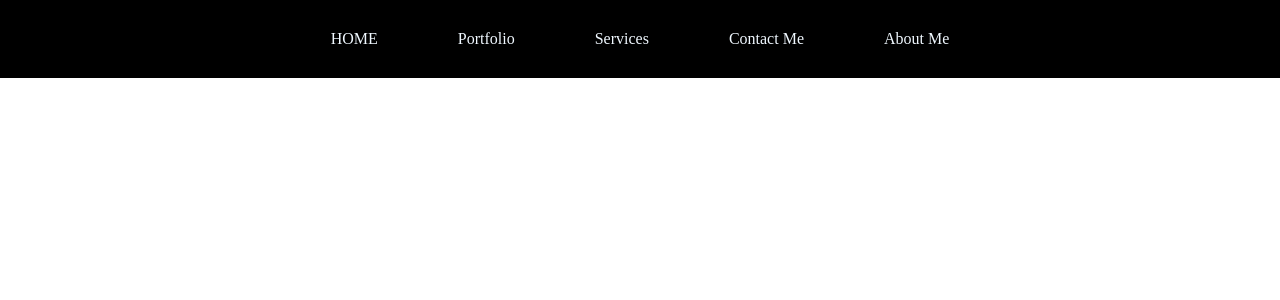
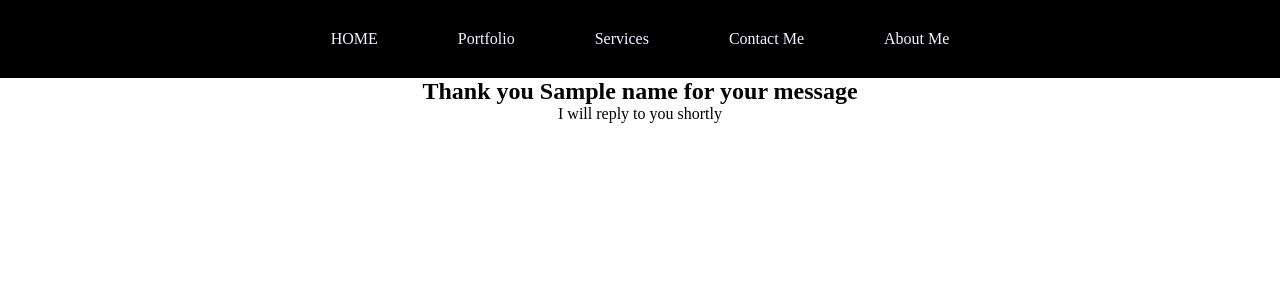
Before and after one commit to derick-droid/Portfolio, a Django app: template port/templates/base.html in a window 1280 px wide. Shown: the top 300 px of the page. Run offline with Django 4.2, Linux system fonts and the light colour scheme; the template is opened without the code that fills it: most values are stand-ins (such as "Sample title", 1, 10 or a date in 2020).

Commit message:
send email with django

```diff
--- a/port/templates/base.html
+++ b/port/templates/base.html
@@ -23,5 +23,9 @@
 
         </ul>
     </div>
+    <center>
+        <h2>Thank you {{name}} for your message</h2>
+        <p>I will reply to you shortly</p>
+    </center>
 {% block content %}
 {% endblock content %}
--- a/port/templates/port/home.html
+++ b/port/templates/port/home.html
@@ -76,6 +76,10 @@
 </section>
 
 <!-- contact  -->
+<center>
+    <h2>Thank you for your message</h2>
+    <p>I will reply to you shortly</p>
+</center>
 <section id="contact">
     <h1 class="class">CONTACT</h1>
     <form action="" class="form">
--- a/port/views.py
+++ b/port/views.py
@@ -10,7 +10,7 @@ def home(request):
         message = request.POST["message"]
 
         send_mail(
-            "message from" + name,
+            name,
             message,
             email,
             ["derrickokinda9@gmail.com", "developer.derrickokinda9@gmail.com"]
@@ -19,6 +19,6 @@ def home(request):
     form = Contact
     context = {
         "form":form,
-        "message":message,
+
     }
     return render(request, "port/home.html", context)
```
